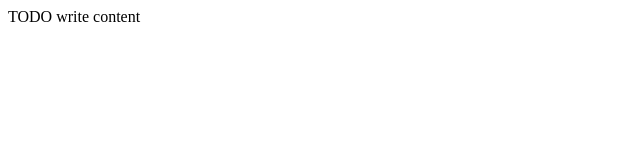
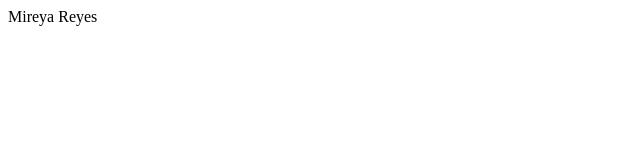
Before and after one commit to mireyaR/proyectosJava, a plain HTML site: page web/index.html in a window 1280 px wide. Shown: the full height of the page, 0-640 px from the left. Drawn offline with Linux system fonts and the light colour scheme.

Commit message:
commit inicial en github

```diff
--- a/web/index.html
+++ b/web/index.html
@@ -11,6 +11,6 @@
         <meta name="viewport" content="width=device-width, initial-scale=1.0">
     </head>
     <body>
-        <div>TODO write content</div>
+        <div>Mireya Reyes</div>
     </body>
 </html>
```
